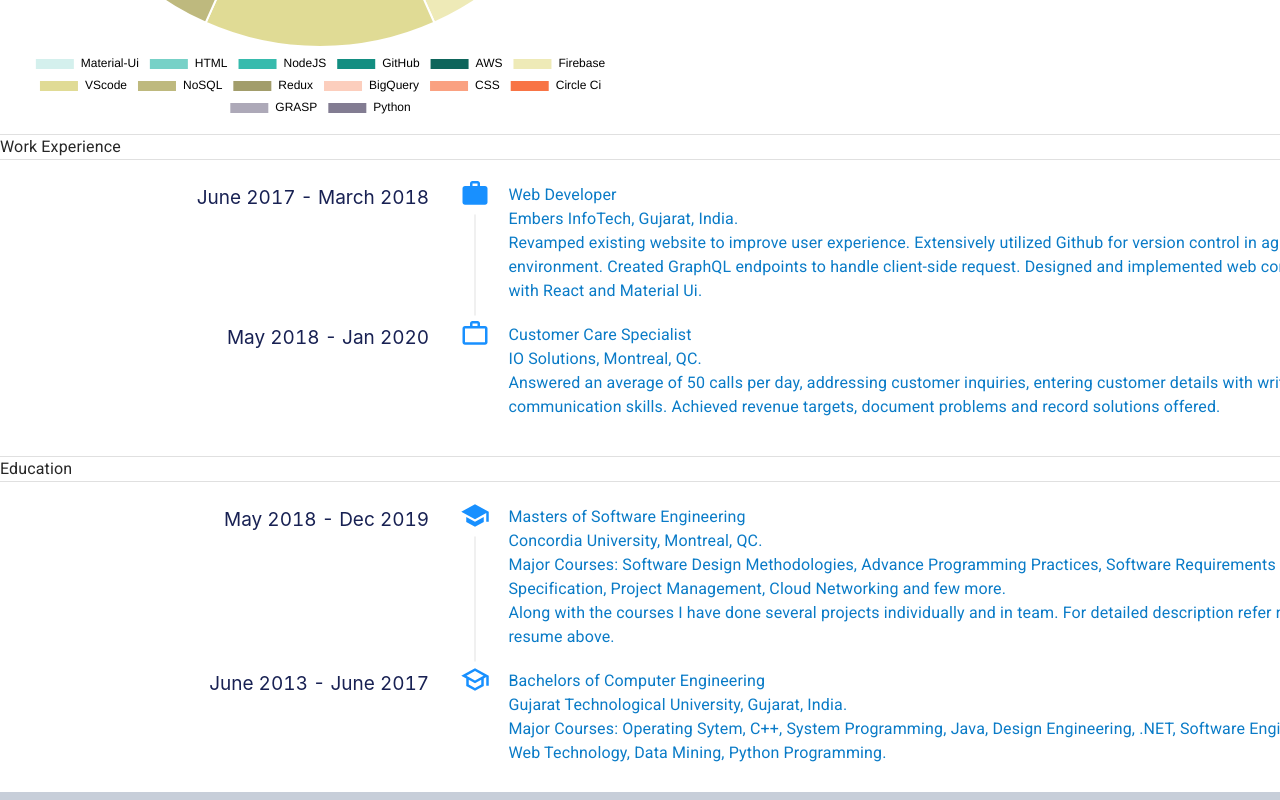
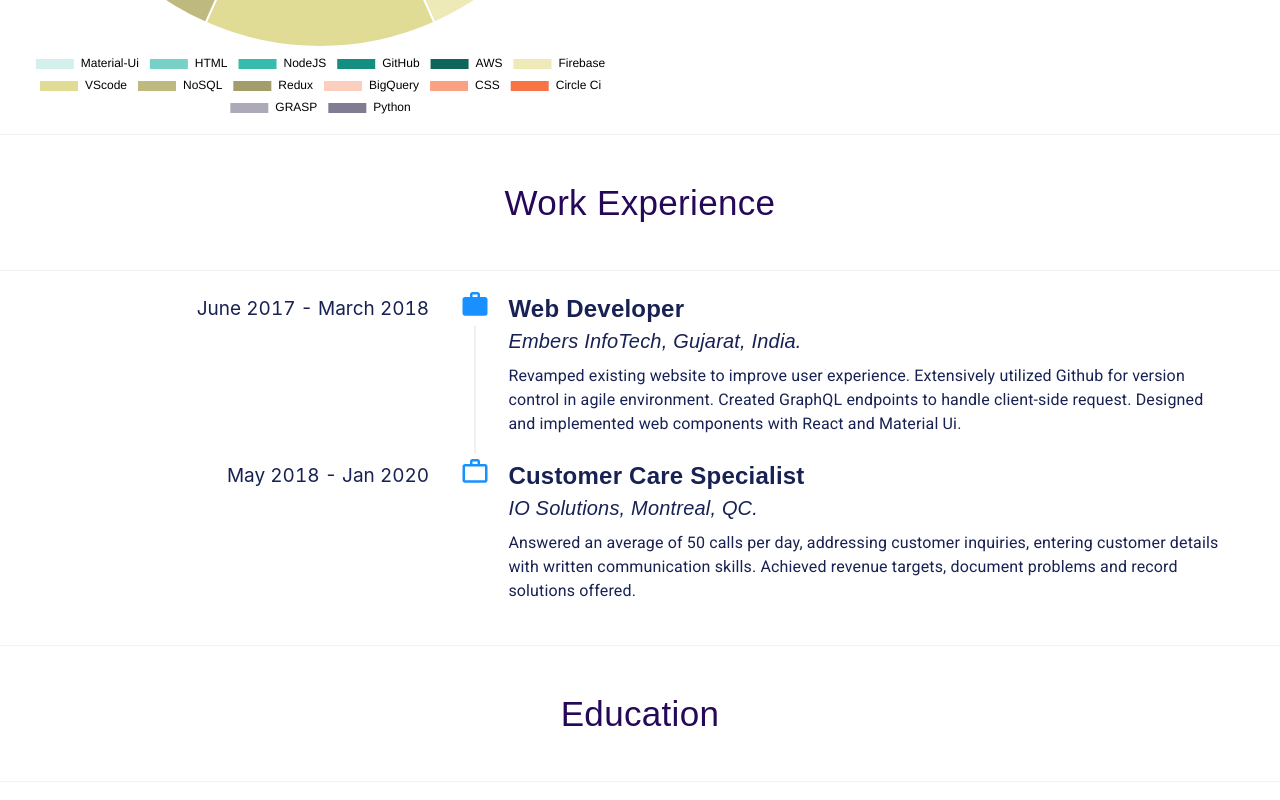
Before and after one commit to arunipatel06/portfolio, a React (Create React App) app: page / in a window 1280 px wide. Shown: the part 1400-2200 px from the top of the page. Built offline with nearby package versions, Linux system fonts and the light colour scheme; what webfontloader would draw is missing.

Commit message:
Update JssEducation.js

```diff
--- a/src/JssStyleSheet/JssEducation.js
+++ b/src/JssStyleSheet/JssEducation.js
@@ -9,4 +9,59 @@ export const useStyles = makeStyles((theme) => ({
       fontWeight: 'normal',
       color: 'grey',
     },
+    contentBody: {
+      paddingBottom: '25px',
+    },
+    heading: {
+      textAlign: 'left',
+      fontFamily: '"Manrope",sans-serif',
+      fontSize: '24px',
+      lineHeight: '30px',
+      fontWeight: 600,
+      color: '#182153',
+      paddingBottom: '5px',
+      width: '94%',
+    },
+    heading1: {
+      textAlign: 'center',
+      fontFamily: '"Manrope", sans-serif',
+      fontSize: '35px',
+      lineHeight: '35px',
+      display: 'flex',
+      color: '#260859',
+      justifyContent: 'center',
+      margin: '30px 0px',
+      [theme.breakpoints.up('sm')]: {
+        margin: '50px 0px',
+      },
+    },
+    divider: {
+      height: '1px',
+      backgroundColor: '#f0f2f5',
+    },
+
+    content: {
+      fontStyle: 'italic',
+      fontFamily: '"Manrope",sans-serif',
+      fontSize: '20px',
+      lineHeight: '25px',
+      fontWeight: 'normal',
+      color: '#182153',
+      paddingBottom: '10px',
+      width: '96%',
+    },
+    paragraph: {
+      textAlign: 'left',
+      paddingBottom: '5px',
+      maxWidth: '84%',
+      color: '#182153',
+    },
+    icons: {
+      color: '#fcc93a',
+      fontSize: '25px',
+    },
+    container: {
+      textAlign: 'center',
+      justifyContent: 'center',
+    },
   }));
```
